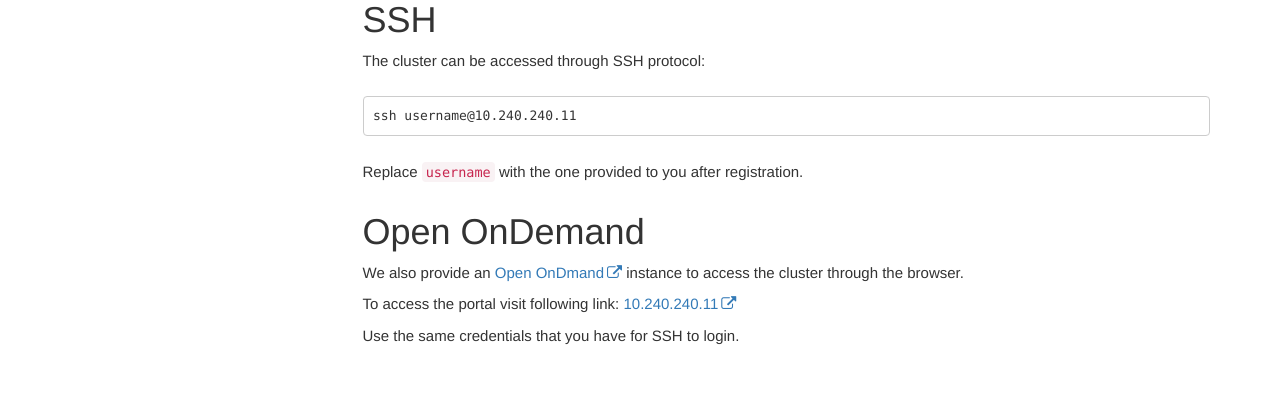
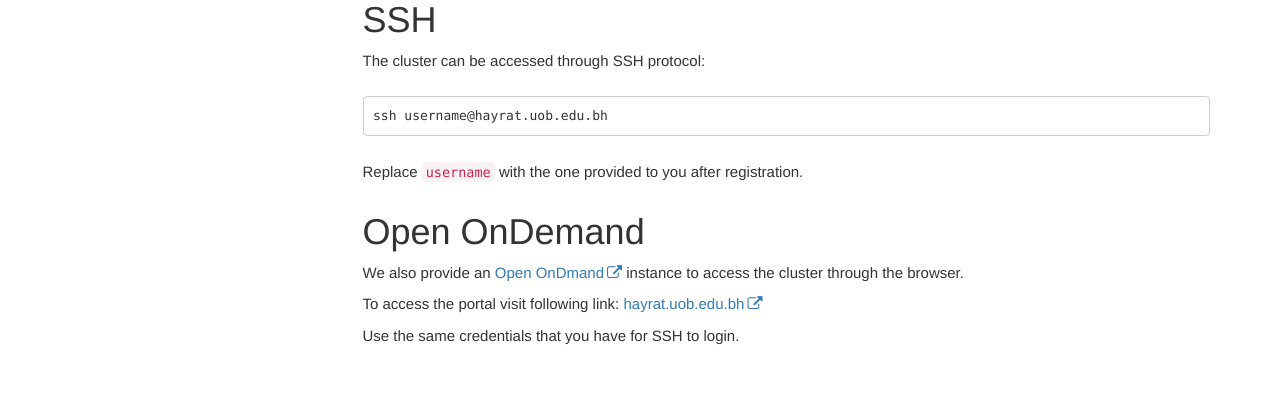
Before and after one commit to UOB-AI/UOB-AI.github.io, a Jekyll site: the page built from pages/login.md, in a window 1280 px wide. Shown: the part 352-754 px from the top of the page. Built offline with Jekyll 4.4.1, drawn with Linux system fonts in a browser that asks for light colours; comment, search, counter and statistics services are not loaded.

Commit message:
Update login.md

````diff
--- a/pages/login.md
+++ b/pages/login.md
@@ -12,7 +12,7 @@ summary: Instructions on how to log in to the cluster
 The cluster can be accessed through SSH protocol:
 
 ```bash
-ssh username@10.240.240.11
+ssh username@hayrat.uob.edu.bh
 ```
 Replace `username` with the one provided to you after registration.
 
@@ -20,6 +20,6 @@ Replace `username` with the one provided to you after registration.
 
 We also provide an [Open OnDmand](https://openondemand.org/) instance to access the cluster through the browser.
 
-To access the portal visit following link: [10.240.240.11](https://10.240.240.11/)
+To access the portal visit following link: [hayrat.uob.edu.bh](https://hayrat.uob.edu.bh/)
 
 Use the same credentials that you have for SSH to login.
````
